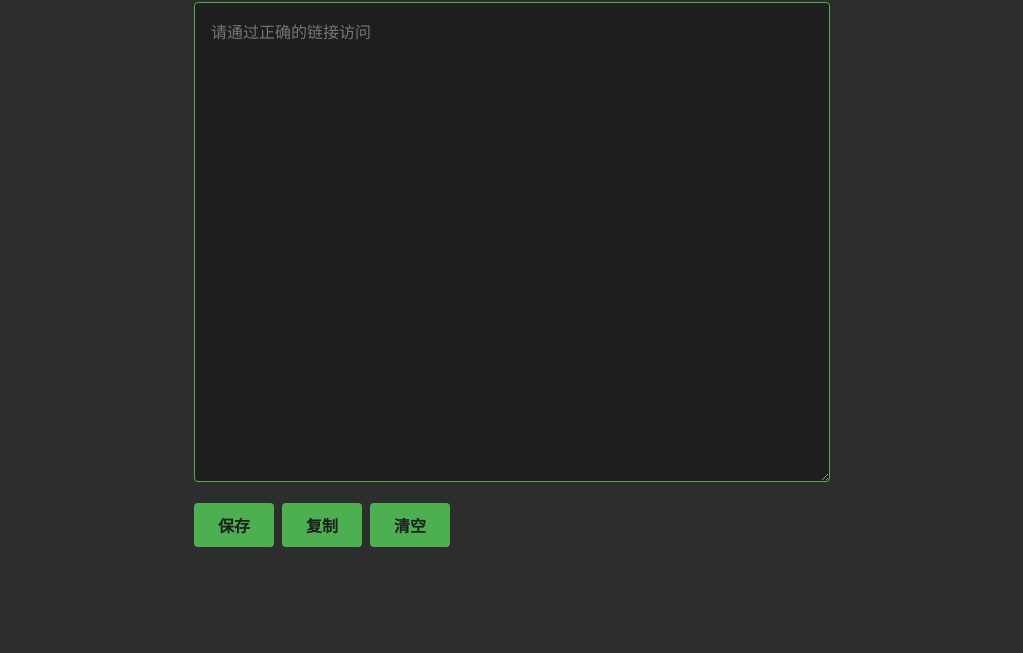
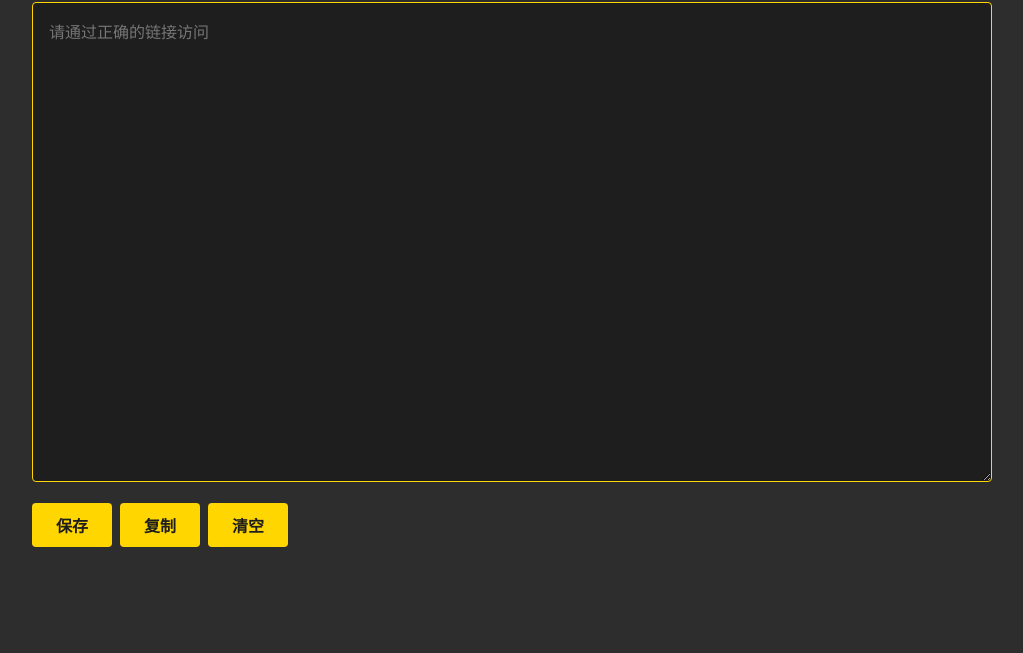
Before and after one commit to LuckyDing-wj/easypaste, a website: page public/index.html in a window 1280 px wide. Shown: the part 147-800 px from the top of the page, without its empty margins (128-1151 px from the left). Drawn offline with Linux system fonts and the light colour scheme.

Commit message:
Update index.html

```diff
--- a/public/index.html
+++ b/public/index.html
@@ -16,8 +16,7 @@
       justify-content: center;
     }
     .container {
-      width: 90%;
-      max-width: 700px;
+      width: 80%;
       padding: 2rem;
     }
     h1 {
@@ -30,7 +29,7 @@
       height: 60vh;
       background: #1e1e1e;
       color: #ffd600;
-      border: 1px solid #4caf50;
+      border: 1px solid #ffd600;
       border-radius: 4px;
       padding: 1rem;
       font-family: 'Courier New', monospace;
@@ -49,7 +48,7 @@
       align-items: center;
     }
     button {
-      background: #4caf50;
+      background: #ffd600;
       color: #1e1e1e;
       border: none;
       padding: 0.6rem 1.5rem;
```
